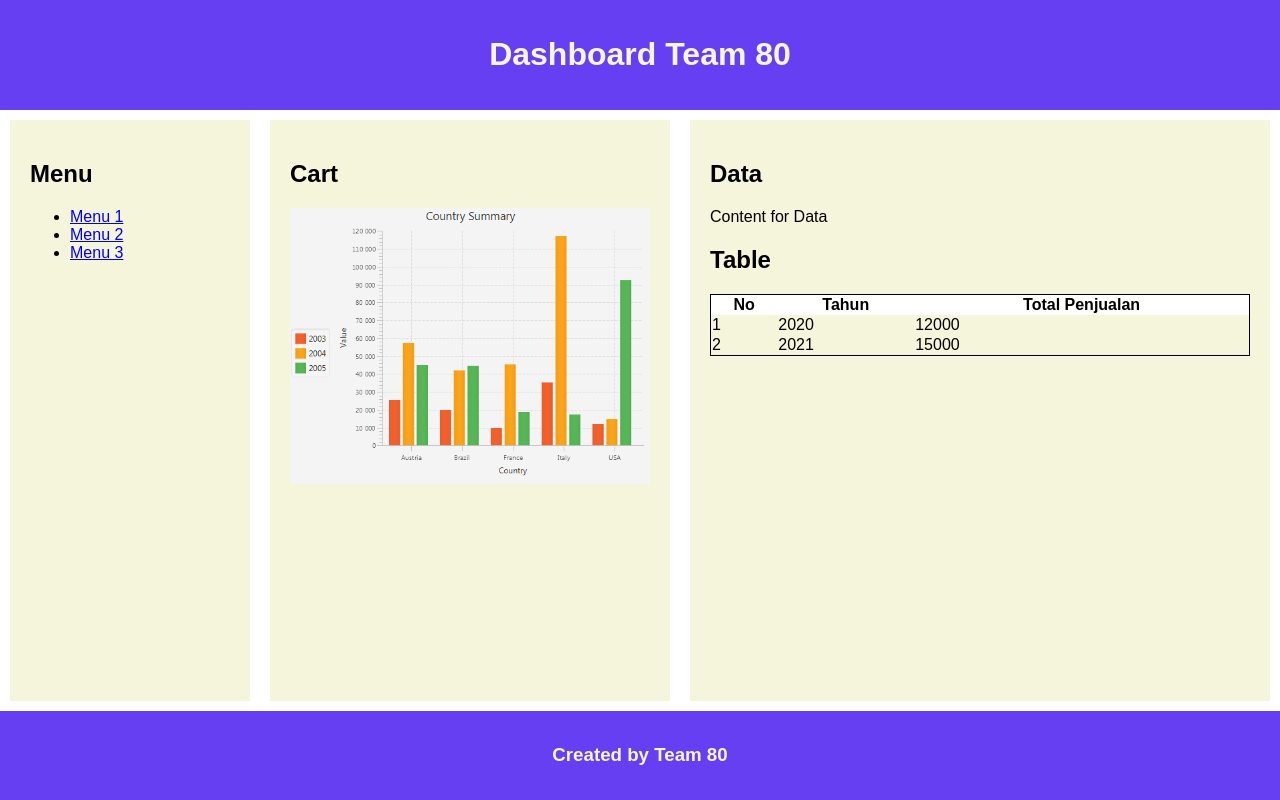
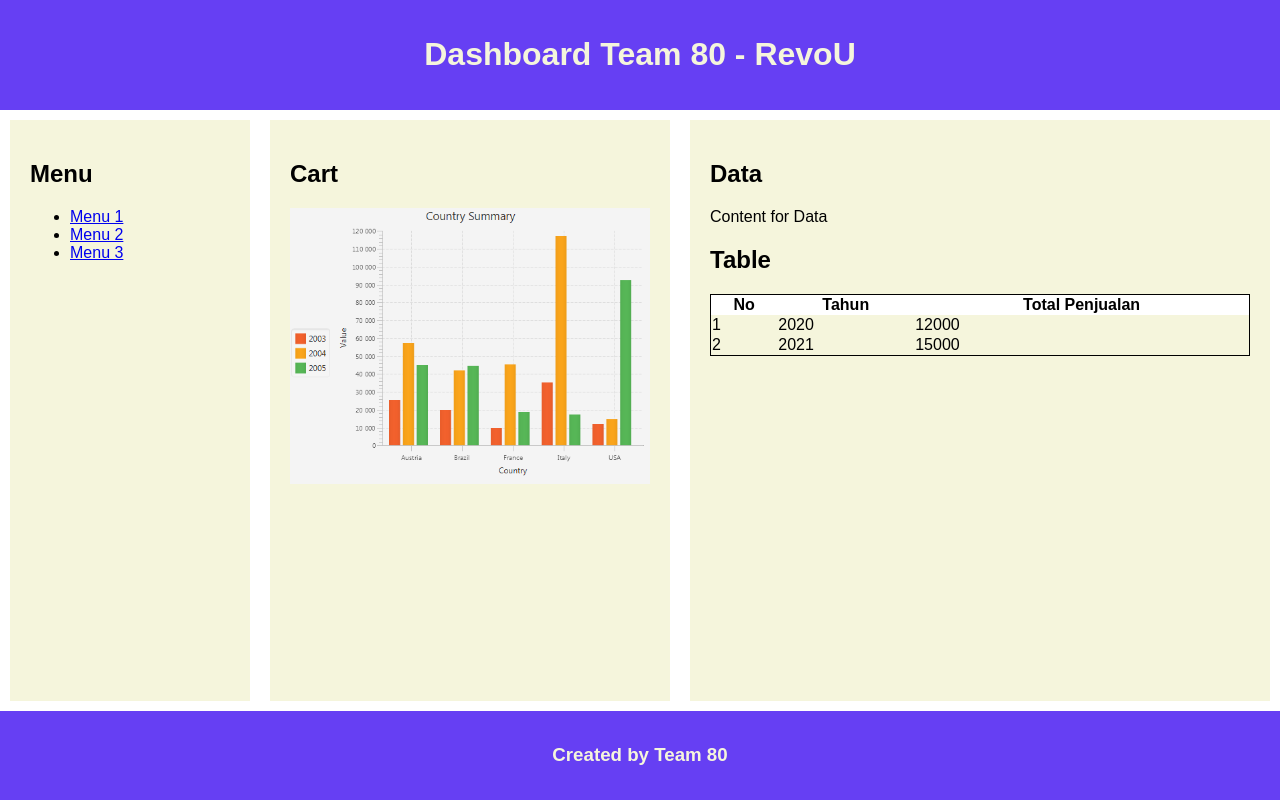
Before and after one commit to ksnugroho/dashboard-layout, a plain HTML site: page index.html in a window 1280 px wide. Drawn offline with Linux system fonts and the light colour scheme.

Commit message:
update index.html

```diff
--- a/index.html
+++ b/index.html
@@ -8,7 +8,7 @@
 </head>
 <body>
     <header>
-        <h1>Dashboard Team 80</h1>
+        <h1>Dashboard Team 80 - RevoU</h1>
     </header>
     <div class="container">
         <div class="left-column">
```
